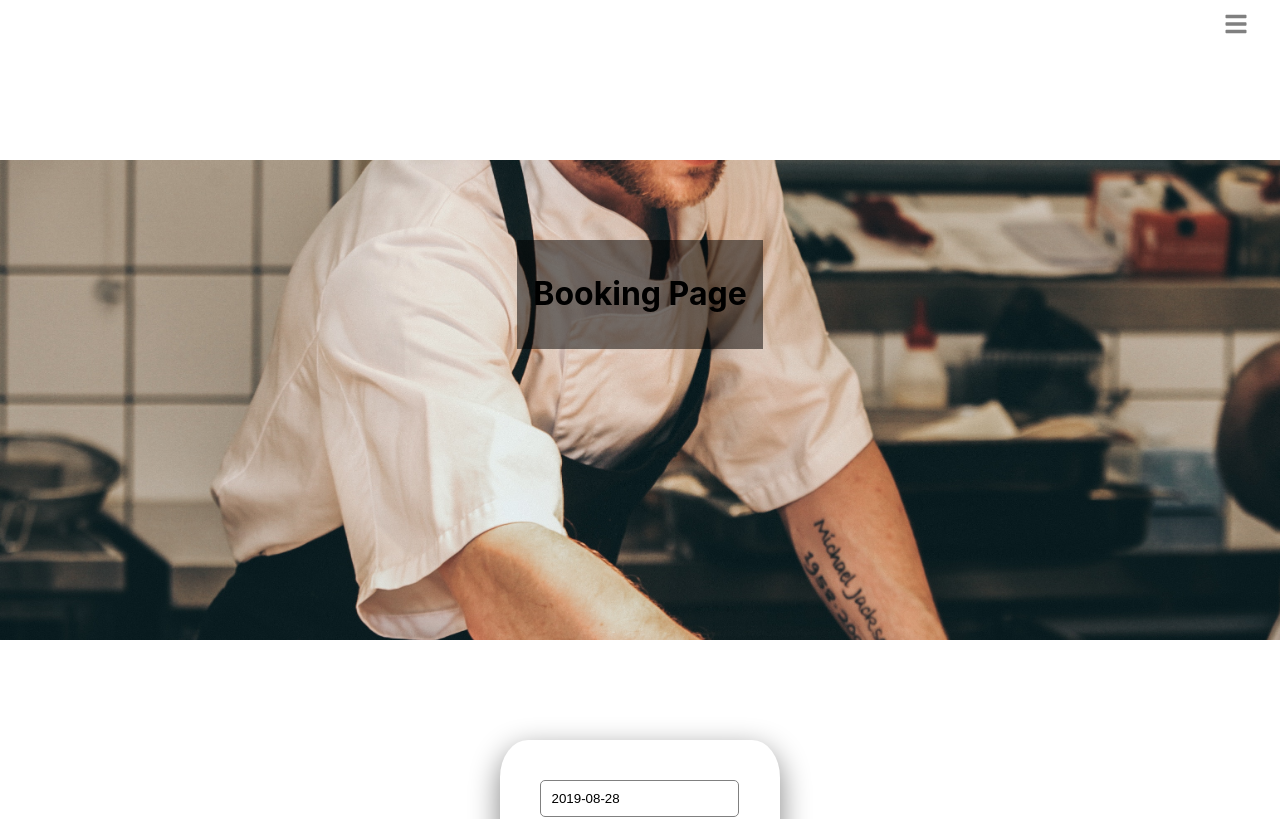
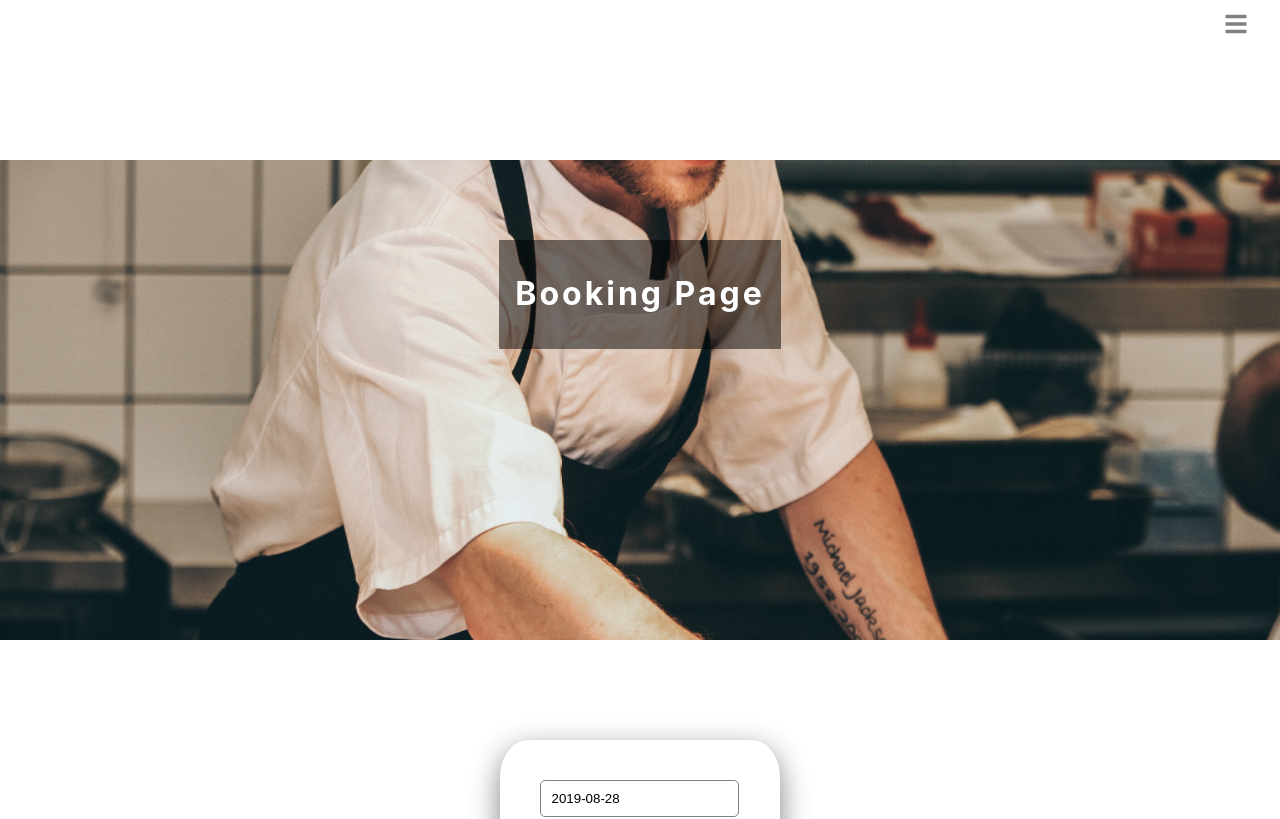
Before and after one commit to JuliaLahdo/malina-restaurant, a React (Create React App) app: page /Booking in a window 1280 px wide. Shown: the top 819 px of the page. Built offline with nearby package versions, Linux system fonts and the light colour scheme; no server answers; the HTML template or start-up script is replaced by a standard one.

Commit message:
delete unnecceray spaces in header.css

```diff
--- a/src/Components/Header/Header.css
+++ b/src/Components/Header/Header.css
@@ -1,22 +1,18 @@
 .container{
-
     margin-top: 10vh;
     text-align: center;
 }
-
 
 .text{
     margin: 10vh;
     display: inline-block;
     background: rgba(0, 0, 0, 0.5);
-    color: var(--mainWhite);
+    color:  #fff;
     padding: 2rem 1rem;
-
     text-transform: capitalize;
-    letter-spacing: var(--mainSpacing);
+    letter-spacing: 3px;
   }
 
   .text h1{
     font-size: 2.5rem;
-
   }
```
